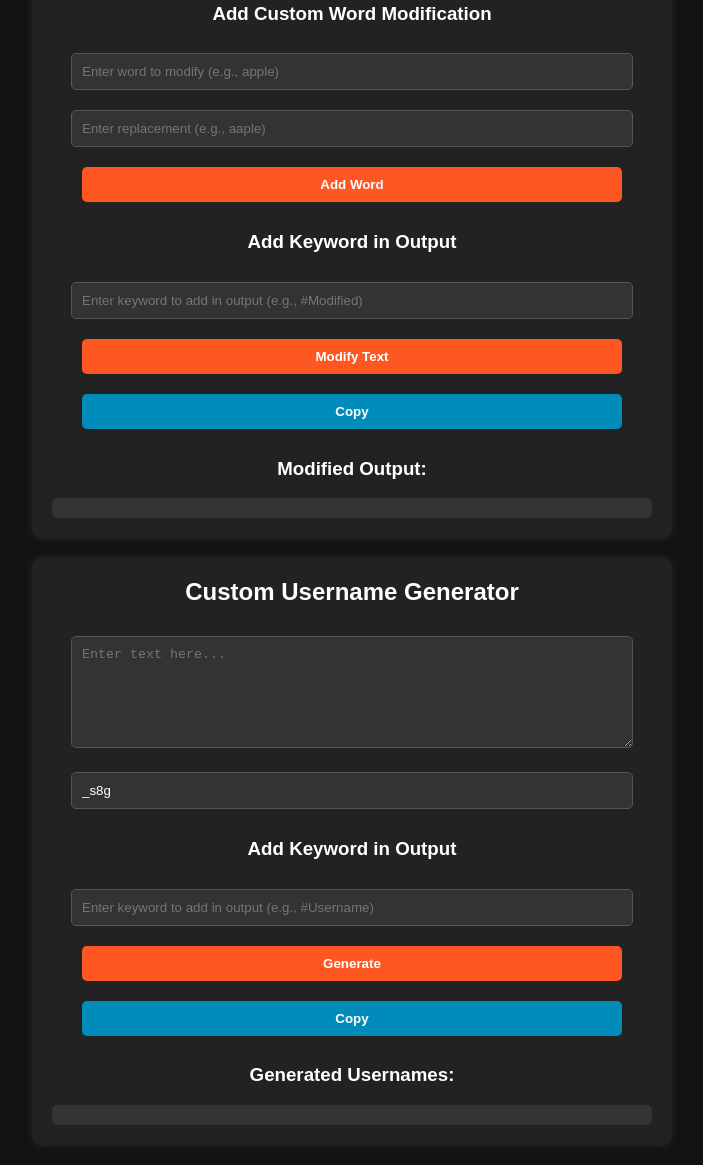
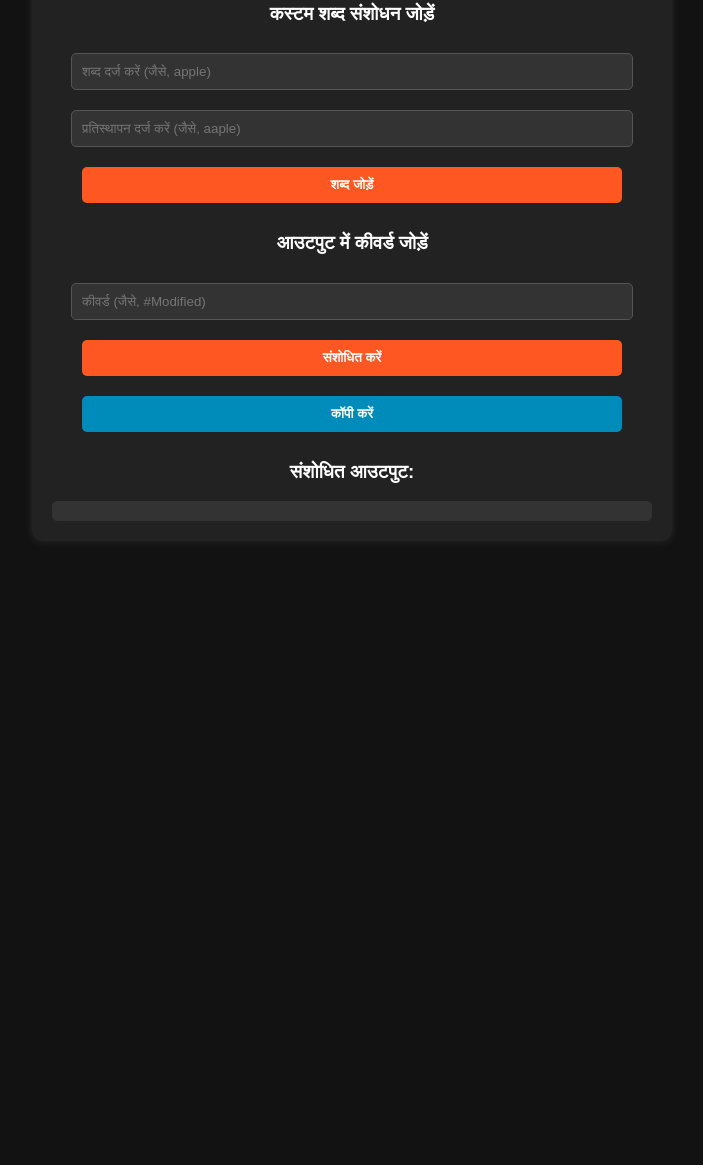
Before and after one commit to manglamfilms/keyworldfilter, a plain HTML site: page index.html in a window 1280 px wide. Shown: the part 240-1405 px from the top of the page, without its empty margins (288-991 px from the left). After the commit the page ends 801 px from the top, so only its background shows below. Drawn offline with Linux system fonts and the light colour scheme.

Commit message:
Update index.html

```diff
--- a/index.html
+++ b/index.html
@@ -1,9 +1,9 @@
 <!DOCTYPE html>
-<html lang="en">
+<html lang="hi">
 <head>
   <meta charset="UTF-8">
   <meta name="viewport" content="width=device-width, initial-scale=1.0">
-  <title>Word Modifier & Username Generator</title>
+  <title>शब्द संशोधक और उपयोगकर्ता नाम जनरेटर</title>
   <style>
     body { font-family: Arial, sans-serif; margin: 20px; background-color: #121212; color: white; text-align: center; }
     .container { width: 90%; max-width: 600px; margin: auto; padding: 20px; border-radius: 10px; background-color: #222; box-shadow: 0 0 10px rgba(255,255,255,0.1); margin-bottom: 20px; }
@@ -16,43 +16,28 @@
 </head>
 <body>
 
-  <!-- Smart Word Modifier -->
+  <!-- स्मार्ट वर्ड मॉडिफायर -->
   <div class="container">
-    <h2>Smart Word Modifier</h2>
-    <textarea id="wordList" rows="6" placeholder="Enter text here..."></textarea>
+    <h2>स्मार्ट शब्द संशोधक</h2>
+    <textarea id="wordList" rows="6" placeholder="यहाँ टेक्स्ट दर्ज करें..."></textarea>
 
-    <h3>Add Custom Word Modification</h3>
-    <input type="text" id="customWord" placeholder="Enter word to modify (e.g., apple)">
-    <input type="text" id="customReplacement" placeholder="Enter replacement (e.g., aaple)">
-    <button onclick="addCustomWord()">Add Word</button>
+    <h3>कस्टम शब्द संशोधन जोड़ें</h3>
+    <input type="text" id="customWord" placeholder="शब्द दर्ज करें (जैसे, apple)">
+    <input type="text" id="customReplacement" placeholder="प्रतिस्थापन दर्ज करें (जैसे, aaple)">
+    <button onclick="addCustomWord()">शब्द जोड़ें</button>
 
-    <h3>Add Keyword in Output</h3>
-    <input type="text" id="outputKeyword" placeholder="Enter keyword to add in output (e.g., #Modified)">
+    <h3>आउटपुट में कीवर्ड जोड़ें</h3>
+    <input type="text" id="outputKeyword" placeholder="कीवर्ड (जैसे, #Modified)">
 
-    <button onclick="modifySentences()">Modify Text</button>
-    <button class="copy-btn" onclick="copyText('result')">Copy</button>
-    <h3>Modified Output:</h3>
+    <button onclick="modifySentences()">संशोधित करें</button>
+    <button class="copy-btn" onclick="copyText('result')">कॉपी करें</button>
+    <h3>संशोधित आउटपुट:</h3>
     <div id="result" class="output-box"></div>
-  </div>
-
-  <!-- Custom Username Generator -->
-  <div class="container">
-    <h2>Custom Username Generator</h2>
-    <textarea id="usernameInput" rows="6" placeholder="Enter text here..."></textarea>
-    <input type="text" id="suffixInput" placeholder="Enter suffix (e.g., _s8g)" value="_s8g">
-
-    <h3>Add Keyword in Output</h3>
-    <input type="text" id="usernameKeyword" placeholder="Enter keyword to add in output (e.g., #Username)">
-
-    <button onclick="generateUsername()">Generate</button>
-    <button class="copy-btn" onclick="copyText('output')">Copy</button>
-    <h3>Generated Usernames:</h3>
-    <div id="output" class="output-box"></div>
   </div>
 
   <script>
     let wordModifications = {
-          "desi": "desii", "deshi": "deshii", "pornhub":"pornhab", "hot": "hoot", "sexy": "seexy",  "adults": "adalt",
+         "desi": "desii", "deshi": "deshii", "pornhub":"pornhab", "hot": "hoot", "sexy": "seexy",  "adults": "adalt",
          "aunty": "auntee", "bhabhi": "bhabhii", "romance": "romaance", "love": "loove",
          "xxx": "xxxt", "nude": "nudee", "hentai": "hentaaai", "vairal": "viral",
          "milf": "milff", "bdsm": "bdsmm", "gay": "gaay", "lesbian": "lesbiann",
@@ -134,7 +119,7 @@
         let inputText = document.getElementById("wordList").value.trim();
         let keyword = document.getElementById("outputKeyword").value.trim();
         if (!inputText) {
-            alert("Please enter some text!");
+            alert("कृपया कुछ टेक्स्ट दर्ज करें!");
             return;
         }
 
@@ -158,56 +143,26 @@
         let customReplacement = document.getElementById("customReplacement").value.trim();
 
         if (!customWord || !customReplacement) {
-            alert("Please enter both a word and its replacement.");
+            alert("कृपया दोनों, शब्द और उसका प्रतिस्थापन दर्ज करें।");
             return;
         }
 
         wordModifications[customWord] = customReplacement;
-        alert(`Added: ${customWord} → ${customReplacement}`);
-    }
-
-    function generateUsername() {
-      let input = document.getElementById("usernameInput").value;
-      let suffix = document.getElementById("suffixInput").value.trim();
-      let keyword = document.getElementById("usernameKeyword").value.trim();
-      let lines = input.split(/\n/).filter(line => line.trim() !== "");
-
-      let uniqueUsernames = new Set();
-
-      lines.forEach(line => {
-        line = line.replace(/t\.me\//gi, "").replace(/[^a-zA-Z0-9_]/g, " ").trim();
-        let words = line.split(/\s+/);
-
-        words = words.map(word => {
-            let cleanWord = word.toLowerCase();
-            return wordModifications[cleanWord] ? wordModifications[cleanWord] : word;
-        });
-
-        let joined = words.join("_").replace(/_+/g, "_").replace(/^_+|_+$/g, "");
-        let maxLength = 23 - suffix.length;
-        let trimmed = joined.substring(0, maxLength);
-        let username = trimmed + suffix;
-
-        if (keyword) {
-            username += " " + keyword;
-        }
-
-        uniqueUsernames.add(`"${username}"`);
-      });
-
-      document.getElementById("output").innerText = Array.from(uniqueUsernames).join(",\n");
+        alert(`जोड़ा गया: ${customWord} → ${customReplacement}`);
+        document.getElementById("customWord").value = "";
+        document.getElementById("customReplacement").value = "";
     }
 
     function copyText(elementId) {
         let text = document.getElementById(elementId).innerText;
         if (!text) {
-            alert("Nothing to copy!");
+            alert("कॉपी करने के लिए कुछ भी नहीं है!");
             return;
         }
         navigator.clipboard.writeText(text).then(() => {
-            alert("Copied to clipboard!");
+            alert("क्लिपबोर्ड पर कॉपी हो गया!");
         }).catch(err => {
-            console.error("Failed to copy: ", err);
+            console.error("कॉपी करने में विफल: ", err);
         });
     }
   </script>
```
